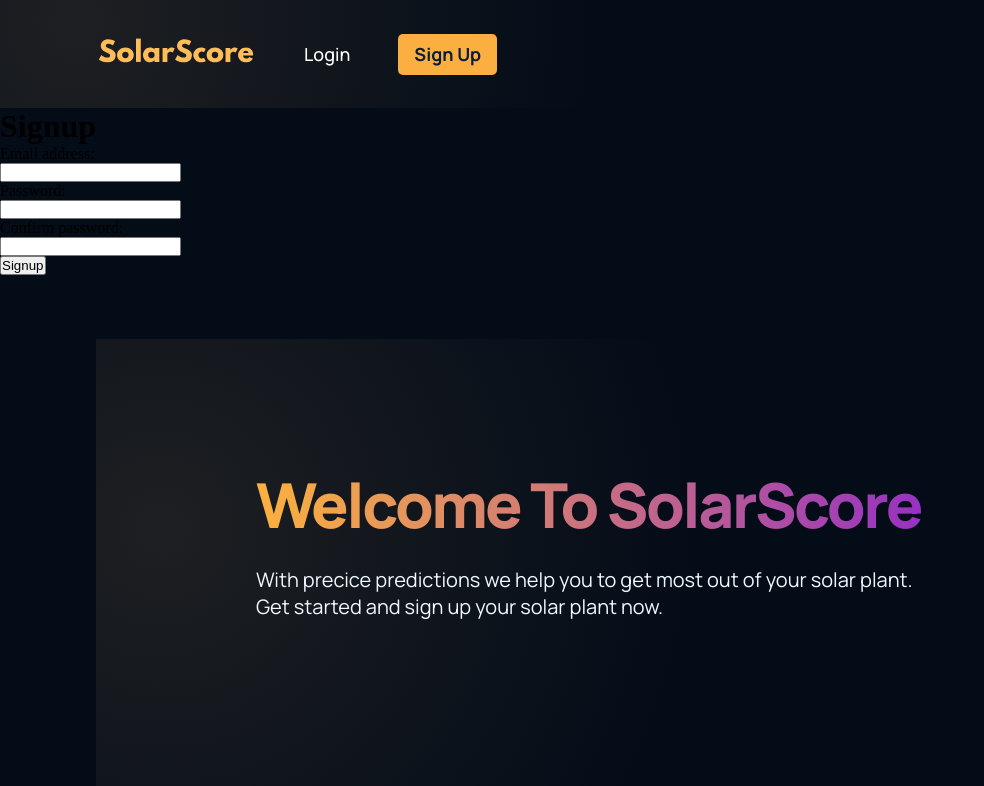
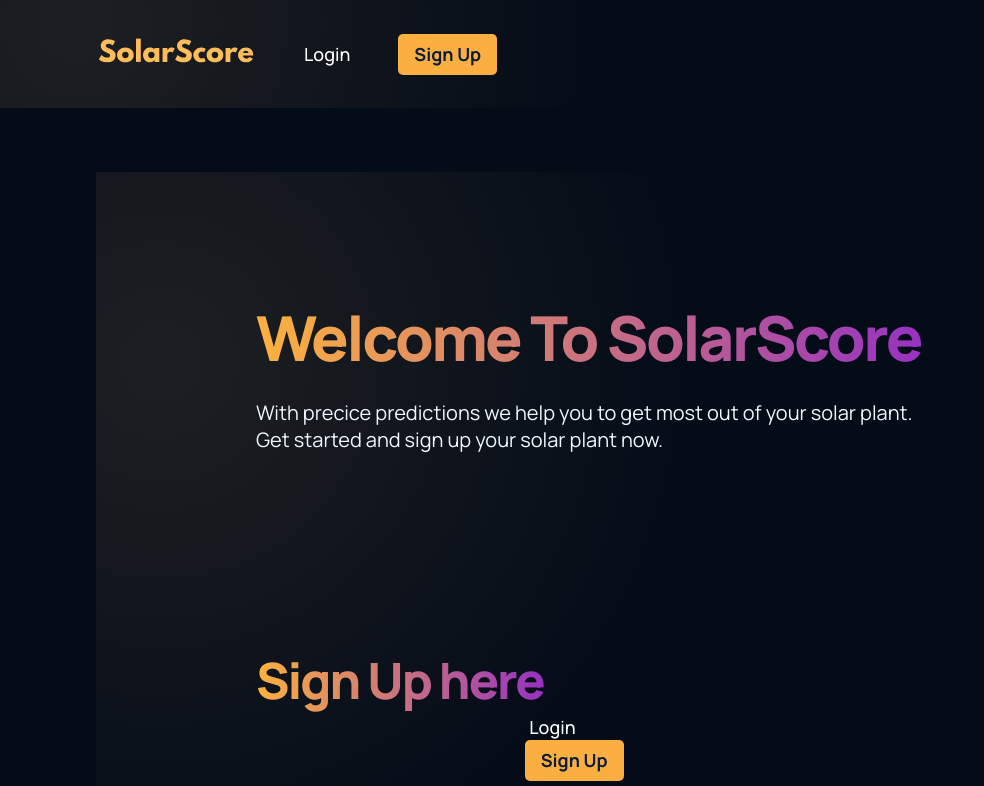
Before and after one commit to TechLabs-Ruhr/solar-score, a React (Create React App) app in the folder website/: page /signup in a window 1280 px wide. Shown: the top 786 px of the page, without its empty margins (0-984 px from the left). Built offline with nearby package versions, Linux system fonts and the light colour scheme.

Commit message:
Update App.jsx

```diff
--- a/website/src/App.js
+++ b/website/src/App.js
@@ -12,12 +12,6 @@ const App = () => {
      <div className="gradient__bg">
      <Navbar />
      </div>
-     <Routes>
-          <Route path='/login' element={<Login/>} exact />
-          <Route path='/signup' element={<Signup/>} exact />
-          <Route path='/logout' element={<Logout/>} exact />
-          <Route path='/dashboard' element={<Dashboard/>} exact />
-        </Routes>
       </Router>
       <div className="solarscore__flexheader gradient__bg section__margin">
       <Header />
```
